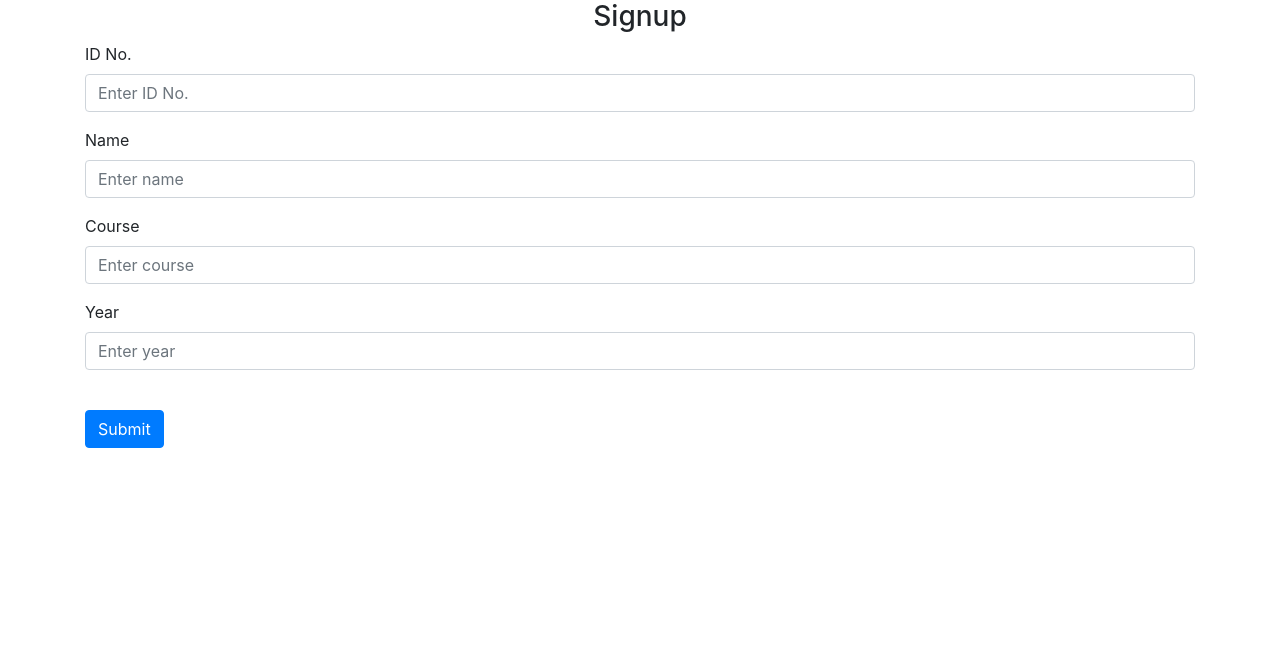
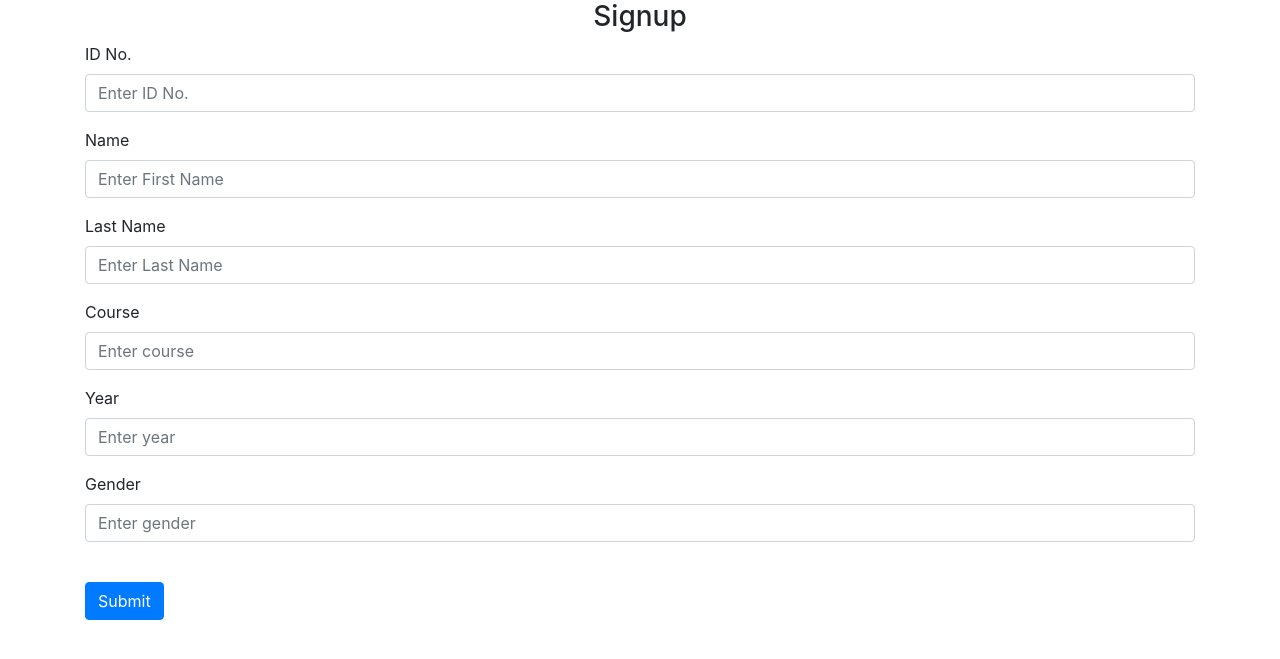
Before and after one commit to winonasalvo/webapp, a Flask app: page /sign-up in a window 1280 px wide. Shown: the part 56-715 px from the top of the page. Run offline with Flask 3, Linux system fonts and the light colour scheme; some libraries are stand-ins or nearby versions.

Commit message:
signup commited

```diff
--- a/website/auth.py
+++ b/website/auth.py
@@ -1,11 +1,27 @@
-from flask import Blueprint, render_template
+from flask import Blueprint, render_template, request, flash
 
 auth = Blueprint('auth', __name__)
 
-@auth.route('/sign-up')
+@auth.route('/sign-up', methods=['GET', 'POST'])
 def sign_up():
+    if request.method == 'POST':
+        id = request.form.get('id')
+        firstName = request.form.get('firstName')
+        lastName = request.form.get('lastName')
+        course = request.form.get('course')
+        year = request.form.get('year')
+        gender = request.form.get('gender')
+
+        if len(id) != 9:
+            flash('Enter correct ID No.', category='error')
+        elif len(year) != 1:
+            flash('Enter correct year', category='error')
+        else:
+            #add user to database
+            flash('Account created!', category="success")
+
     return render_template("sign_up.html")
 
-@auth.route('/login')
+@auth.route('/login', methods=['GET', 'POST'])
 def login():
     return render_template("login.html")
--- a/website/templates/sign_up.html
+++ b/website/templates/sign_up.html
@@ -18,9 +18,19 @@
         <input
             type="text"
             class="form-control"
-            id="name"
-            name="name"
-            placeholder="Enter name"
+            id="firstName"
+            name="firstName"
+            placeholder="Enter First Name"
+        />
+    </div>
+    <div class="form-group">
+        <label for="name">Last Name</label>
+        <input
+            type="text"
+            class="form-control"
+            id="lastName"
+            name="lastName"
+            placeholder="Enter Last Name"
         />
     </div>
     <div class="form-group">
@@ -43,6 +53,16 @@
             placeholder="Enter year"
         />
     </div>
+    <div class="form-group">
+        <label for="year">Gender</label>
+        <input
+            type="text"
+            class="form-control"
+            id="gender"
+            name="gender"
+            placeholder="Enter gender"
+        />
+    </div>
     <br />
     <button type="submit" class="btn btn-primary">Submit</button>
 </form>
```
Also changed, not shown: website/templates/base.html (+22 -0 lines).
